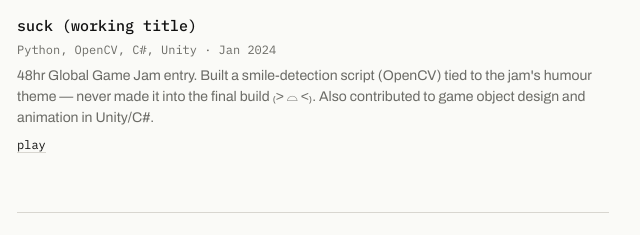
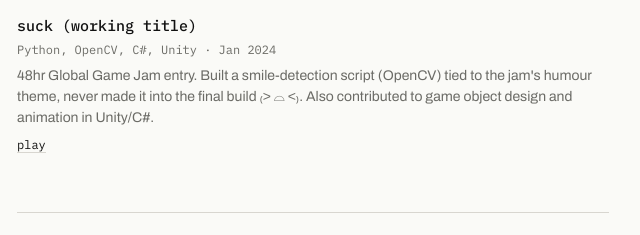
Before and after one commit to Matthew-Oj/matthew-oj.github.io, a plain HTML site: page index.html in a window 1280 px wide. Shown: the part 1489-1724 px from the top of the page, 327-967 px from the left. Drawn offline with Linux system fonts and the light colour scheme.

Commit message:
update more (˵◝ ⩊ ◜˵マ

```diff
--- a/index.html
+++ b/index.html
@@ -147,7 +147,7 @@
         <div class="work-meta">Python, OpenCV, C#, Unity · Jan 2024</div>
         <div class="work-desc">
           48hr Global Game Jam entry. Built a smile-detection script (OpenCV)
-          tied to the jam's humour theme — never made it into the final build ₍˃
+          tied to the jam's humour theme, never made it into the final build ₍˃
           ⌓ ˂₎. Also contributed to game object design and animation in
           Unity/C#.
         </div>
```
